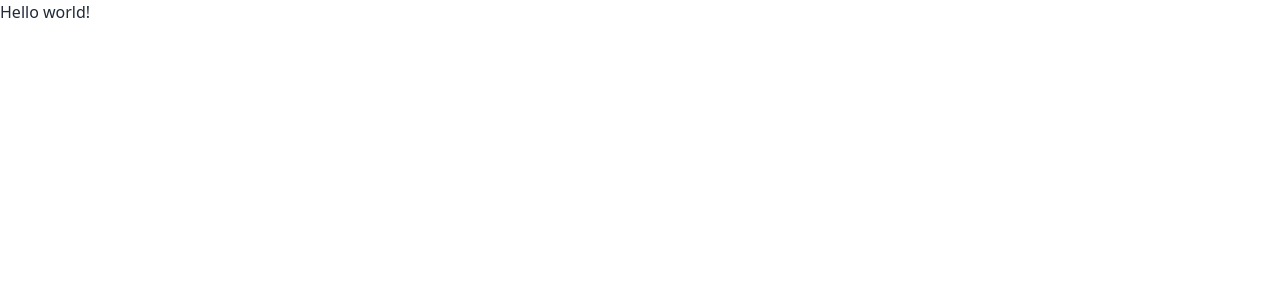
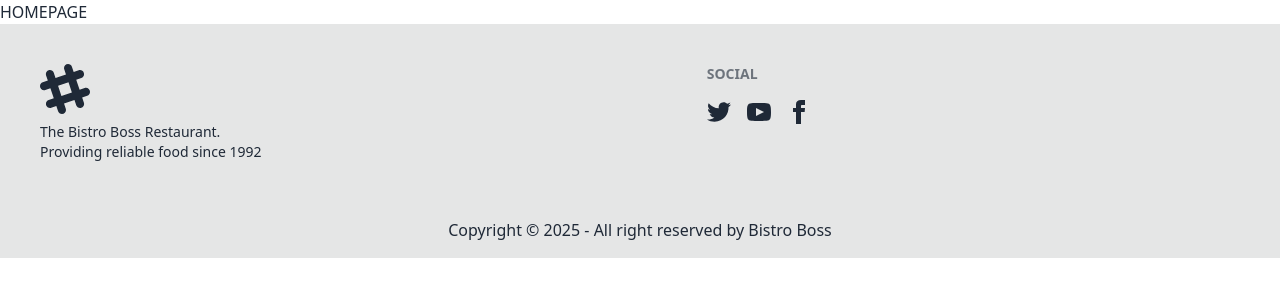
Before and after one commit to MursalinDevOps/bistro_boss_client, a React (Vite) app: page / in a window 1280 px wide. Shown: the top 300 px of the page. Built offline with nearby package versions, Linux system fonts and the light colour scheme.

Commit message:
footer added

```diff
--- a/src/layouts/Main.jsx
+++ b/src/layouts/Root.jsx
@@ -1,6 +1,7 @@
 import { Outlet } from "react-router-dom";
+import Footer from "../pages/shared/footer/Footer";
 
-const Main = () => {
+const Root = () => {
     return (
         <div>
             <nav>
@@ -10,10 +11,10 @@
                 <Outlet></Outlet>
             </section>
             <footer>
-
+                <Footer></Footer>
             </footer>
         </div>
     );
 };
 
-export default Main;
+export default Root;
--- a/src/main.jsx
+++ b/src/main.jsx
@@ -9,6 +9,8 @@
 
 createRoot(document.getElementById('root')).render(
   <StrictMode>
+    <div className='max-w-screen-xl mx-auto'>
     <RouterProvider router={router} />
+    </div>
   </StrictMode>,
 )
--- /dev/null
+++ b/src/pages/home/Home.jsx
@@ -0,0 +1,9 @@
+const Home = () => {
+    return (
+        <div>
+            HOMEPAGE
+        </div>
+    );
+};
+
+export default Home;
--- /dev/null
+++ b/src/pages/shared/footer/Footer.jsx
@@ -0,0 +1,71 @@
+const Footer = () => {
+    return (
+        <div className="bg-base-300 text-base-content">
+            <footer className="footer p-10">
+                <aside>
+                    <svg
+                        width="50"
+                        height="50"
+                        viewBox="0 0 24 24"
+                        xmlns="http://www.w3.org/2000/svg"
+                        fillRule="evenodd"
+                        clipRule="evenodd"
+                        className="fill-current">
+                        <path
+                            d="M22.672 15.226l-2.432.811.841 2.515c.33 1.019-.209 2.127-1.23 2.456-1.15.325-2.148-.321-2.463-1.226l-.84-2.518-5.013 1.677.84 2.517c.391 1.203-.434 2.542-1.831 2.542-.88 0-1.601-.564-1.86-1.314l-.842-2.516-2.431.809c-1.135.328-2.145-.317-2.463-1.229-.329-1.018.211-2.127 1.231-2.456l2.432-.809-1.621-4.823-2.432.808c-1.355.384-2.558-.59-2.558-1.839 0-.817.509-1.582 1.327-1.846l2.433-.809-.842-2.515c-.33-1.02.211-2.129 1.232-2.458 1.02-.329 2.13.209 2.461 1.229l.842 2.515 5.011-1.677-.839-2.517c-.403-1.238.484-2.553 1.843-2.553.819 0 1.585.509 1.85 1.326l.841 2.517 2.431-.81c1.02-.33 2.131.211 2.461 1.229.332 1.018-.21 2.126-1.23 2.456l-2.433.809 1.622 4.823 2.433-.809c1.242-.401 2.557.484 2.557 1.838 0 .819-.51 1.583-1.328 1.847m-8.992-6.428l-5.01 1.675 1.619 4.828 5.011-1.674-1.62-4.829z"></path>
+                    </svg>
+                    <p>
+                        The Bistro Boss Restaurant.
+                        <br />
+                        Providing reliable food since 1992
+                    </p>
+                </aside>
+                <nav>
+                    <h6 className="footer-title">Social</h6>
+                    <div className="grid grid-flow-col gap-4">
+                        <a>
+                            <svg
+                                xmlns="http://www.w3.org/2000/svg"
+                                width="24"
+                                height="24"
+                                viewBox="0 0 24 24"
+                                className="fill-current">
+                                <path
+                                    d="M24 4.557c-.883.392-1.832.656-2.828.775 1.017-.609 1.798-1.574 2.165-2.724-.951.564-2.005.974-3.127 1.195-.897-.957-2.178-1.555-3.594-1.555-3.179 0-5.515 2.966-4.797 6.045-4.091-.205-7.719-2.165-10.148-5.144-1.29 2.213-.669 5.108 1.523 6.574-.806-.026-1.566-.247-2.229-.616-.054 2.281 1.581 4.415 3.949 4.89-.693.188-1.452.232-2.224.084.626 1.956 2.444 3.379 4.6 3.419-2.07 1.623-4.678 2.348-7.29 2.04 2.179 1.397 4.768 2.212 7.548 2.212 9.142 0 14.307-7.721 13.995-14.646.962-.695 1.797-1.562 2.457-2.549z"></path>
+                            </svg>
+                        </a>
+                        <a>
+                            <svg
+                                xmlns="http://www.w3.org/2000/svg"
+                                width="24"
+                                height="24"
+                                viewBox="0 0 24 24"
+                                className="fill-current">
+                                <path
+                                    d="M19.615 3.184c-3.604-.246-11.631-.245-15.23 0-3.897.266-4.356 2.62-4.385 8.816.029 6.185.484 8.549 4.385 8.816 3.6.245 11.626.246 15.23 0 3.897-.266 4.356-2.62 4.385-8.816-.029-6.185-.484-8.549-4.385-8.816zm-10.615 12.816v-8l8 3.993-8 4.007z"></path>
+                            </svg>
+                        </a>
+                        <a>
+                            <svg
+                                xmlns="http://www.w3.org/2000/svg"
+                                width="24"
+                                height="24"
+                                viewBox="0 0 24 24"
+                                className="fill-current">
+                                <path
+                                    d="M9 8h-3v4h3v12h5v-12h3.642l.358-4h-4v-1.667c0-.955.192-1.333 1.115-1.333h2.885v-5h-3.808c-3.596 0-5.192 1.583-5.192 4.615v3.385z"></path>
+                            </svg>
+                        </a>
+                    </div>
+                </nav>
+            </footer>
+            <div className="footer-center bg-base-300 text-base-content p-4">
+                <aside>
+                    <p>Copyright © {new Date().getFullYear()} - All right reserved by Bistro Boss</p>
+                </aside>
+            </div>
+        </div>
+    );
+};
+
+export default Footer;
```
Also changed, not shown: src/router/router.jsx (+9 -1 lines).
